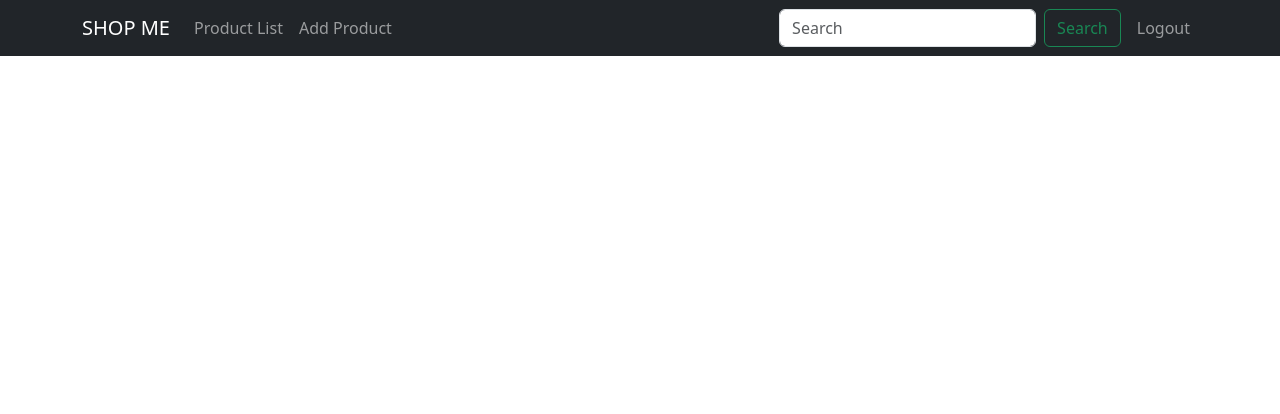
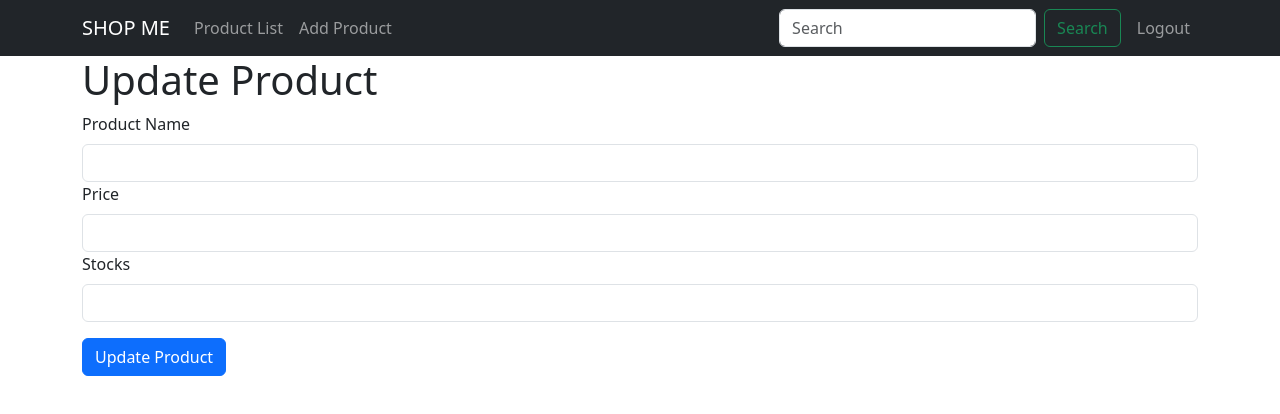
Before and after one commit to ShineAnol/ECommerceApp, a React (Create React App) app in the folder shop-me/: page /update/1 in a window 1280 px wide. Shown: the top 414 px of the page. Built offline with nearby package versions, Linux system fonts and the light colour scheme; no server answers.

Commit message:
fix all CRUD functions

```diff
--- a/shop-me/src/App.js
+++ b/shop-me/src/App.js
@@ -4,6 +4,7 @@ import { Button, Container, Form, Nav, Navbar } from 'react-bootstrap';
 import { Route, BrowserRouter as Router, Routes } from 'react-router-dom';
 import AddProduct from './components/AddProduct';
 import ViewProduct from './components/ViewProduct';
+import UpdateProduct from './components/UpdateProduct'; // New component for updating products
 
 function App() {
     const [searchTerm, setSearchTerm] = useState('');
@@ -20,7 +21,7 @@ function App() {
     return (
         <Router>
             <div>
-            <Navbar bg="dark" variant="dark" expand="lg">
+                <Navbar bg="dark" variant="dark" expand="lg">
                     <Container>
                         <Navbar.Brand href="/">SHOP ME</Navbar.Brand>
                         <Navbar.Toggle aria-controls="basic-navbar-nav" />
@@ -29,7 +30,7 @@ function App() {
                                 <Nav.Link href="/">Product List</Nav.Link>
                                 <Nav.Link href="/add">Add Product</Nav.Link>
                             </Nav>
-                            <Form inline className="d-flex me-2">
+                            <Form className="d-flex me-2">
                                 <Form.Control
                                     type="search"
                                     placeholder="Search"
@@ -47,8 +48,10 @@ function App() {
                     </Container>
                 </Navbar>
                 <Routes>
-                    <Route path="/" element={<ViewProduct/>} />
+                    <Route path="/" element={<ViewProduct />} />
                     <Route path="/add" element={<AddProduct />} />
+                    {/* Route for updating products */}
+                    <Route path="/update/:id" element={<UpdateProduct />} />
                 </Routes>
             </div>
         </Router>
--- a/shop-me/src/components/AddProduct.js
+++ b/shop-me/src/components/AddProduct.js
@@ -1,11 +1,13 @@
 import axios from 'axios';
 import React, { useState } from 'react';
 import { Button, Container, Form } from 'react-bootstrap';
+import { useNavigate } from 'react-router-dom'; // Import useNavigate
 
 function AddProduct() {
     const [name, setName] = useState('');
     const [price, setPrice] = useState('');
     const [stocks, setStocks] = useState('');
+    const navigate = useNavigate(); // Initialize useNavigate
 
     const handleSubmit = (event) => {
         event.preventDefault();
@@ -17,6 +19,7 @@ function AddProduct() {
                 setName('');
                 setPrice('');
                 setStocks('');
+                navigate('/'); // Redirect to product list after successful submission
             })
             .catch(error => {
                 console.error('Error adding product:', error);
--- /dev/null
+++ b/shop-me/src/components/UpdateProduct.js
@@ -0,0 +1,76 @@
+import React, { useState, useEffect } from 'react';
+import { useParams, useNavigate } from 'react-router-dom';
+import axios from 'axios';
+import { Button, Form, Container } from 'react-bootstrap';
+
+function UpdateProduct() {
+    const { id } = useParams(); // Get product ID from the URL
+    const [product, setProduct] = useState({ name: '', price: '', stocks: '' });
+    const navigate = useNavigate();
+
+    useEffect(() => {
+        // Fetch the product data to populate the form
+        axios.get(`http://localhost:8000/api/products/${id}`)
+            .then(response => setProduct(response.data))
+            .catch(error => console.error('Error fetching product data:', error));
+    }, [id]);
+
+    const handleChange = (e) => {
+        const { name, value } = e.target;
+        setProduct(prevProduct => ({ ...prevProduct, [name]: value }));
+    };
+
+    const handleSubmit = (e) => {
+        e.preventDefault();
+        // Submit the updated product data
+        axios.put(`http://localhost:8000/api/products/${id}`, product)
+            .then(() => {
+                console.log('Product updated successfully!');
+                navigate('/'); // Redirect to the product list after update
+            })
+            .catch(error => console.error('Error updating product:', error));
+    };
+
+    return (
+        <Container>
+            <h1>Update Product</h1>
+            <Form onSubmit={handleSubmit}>
+                <Form.Group controlId="formName">
+                    <Form.Label>Product Name</Form.Label>
+                    <Form.Control
+                        type="text"
+                        name="name"
+                        value={product.name}
+                        onChange={handleChange}
+                        required
+                    />
+                </Form.Group>
+                <Form.Group controlId="formPrice">
+                    <Form.Label>Price</Form.Label>
+                    <Form.Control
+                        type="number"
+                        name="price"
+                        value={product.price}
+                        onChange={handleChange}
+                        required
+                    />
+                </Form.Group>
+                <Form.Group controlId="formStocks">
+                    <Form.Label>Stocks</Form.Label>
+                    <Form.Control
+                        type="number"
+                        name="stocks"
+                        value={product.stocks}
+                        onChange={handleChange}
+                        required
+                    />
+                </Form.Group>
+                <Button variant="primary" type="submit" className="mt-3">
+                    Update Product
+                </Button>
+            </Form>
+        </Container>
+    );
+}
+
+export default UpdateProduct;
--- a/shop-me/src/components/ViewProduct.js
+++ b/shop-me/src/components/ViewProduct.js
@@ -1,9 +1,11 @@
 import axios from 'axios';
 import React, { useEffect, useState } from 'react';
-import { Button, Table } from 'react-bootstrap';
+import { Button, Container, Table } from 'react-bootstrap';
+import { Link, useNavigate } from 'react-router-dom';
 
 function ViewProduct() {
     const [products, setProducts] = useState([]);
+    //const navigate = useNavigate();
 
     useEffect(() => {
         axios.get('http://localhost:8000/api/products')
@@ -15,19 +17,23 @@ function ViewProduct() {
             });
     }, []);
 
-    const handleUpdate = (id) => {
-        console.log('Update product with ID:', id);
-        // Implement update functionality here
-    };
-
     const handleDelete = (id) => {
-        console.log('Delete product with ID:', id);
-        // Implement delete functionality here
+        if (window.confirm('Are you sure you want to delete this product?')) {
+            axios.delete(`http://localhost:8000/api/products/${id}`)
+                .then(() => {
+                    // After successful deletion, refresh the product list
+                    setProducts(products.filter(product => product.id !== id));
+                    console.log('Product deleted:', id);
+                })
+                .catch(error => {
+                    console.error('Error deleting product:', error);
+                });
+        }
     };
 
     return (
-        <div>
-            <h1><center>Product List</center></h1>
+        <Container>
+            <h1 className="text-center my-4">Product List</h1>
             <Table striped bordered hover>
                 <thead>
                     <tr>
@@ -35,7 +41,7 @@ function ViewProduct() {
                         <th>Product Name</th>
                         <th>Price</th>
                         <th>Stocks</th>
-                        <th>Functions</th>
+                        <th>Actions</th>
                     </tr>
                 </thead>
                 <tbody>
@@ -49,18 +55,22 @@ function ViewProduct() {
                                 <Button variant="primary" className="me-2" onClick={() => console.log('Add to Cart')}>
                                     Add to Cart
                                 </Button>
-                                <Button variant="secondary" className="me-2" onClick={() => handleUpdate(product.id)}>
-                                    Update
-                                </Button>
+                                {/* Navigate to update product page */}
+                                <Link to={`/update/${product.id}`}>
+                                    <Button variant="secondary" className="me-2">
+                                        Update
+                                    </Button>
+                                </Link>
+                                {/* Delete product */}
                                 <Button variant="danger" onClick={() => handleDelete(product.id)}>
-                                    x
+                                    Delete
                                 </Button>
                             </td>
                         </tr>
                     ))}
                 </tbody>
             </Table>
-        </div>
+        </Container>
     );
 }
 
```
Also changed, not shown: shop-me/src/components/DeleteProduct.js (added, +32 -0 lines).
